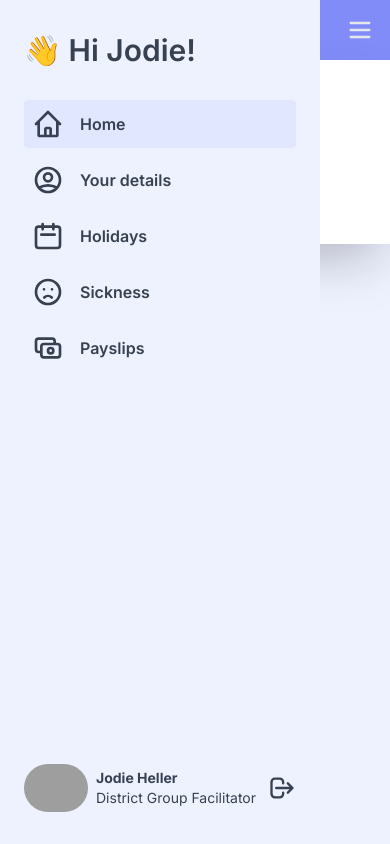
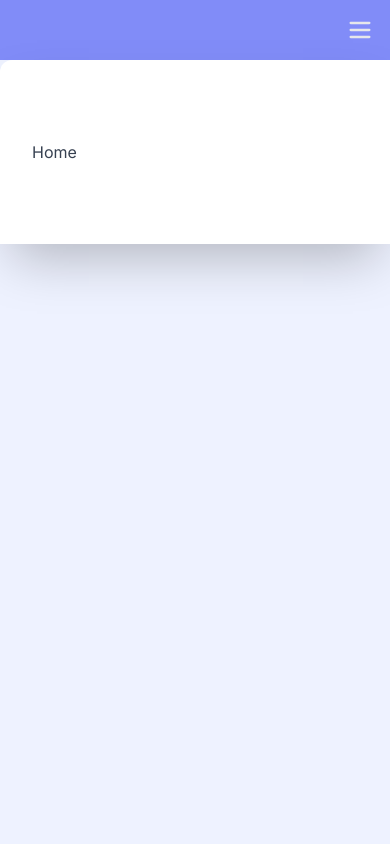
Before and after one commit to tom751/HR, a Vue app: page / in a window 390 px wide. Built offline with nearby package versions, Linux system fonts and the light colour scheme; grey boxes are pictures that could not be loaded.

Commit message:
Fix menu being open by default on mobile

```diff
--- a/src/components/nav/NavBar.vue
+++ b/src/components/nav/NavBar.vue
@@ -1,6 +1,6 @@
 <template>
   <div class="bg-indigo-400 dark:bg-indigo-800 flex justify-end text-gray-200 md:hidden">
-    <button class="focus:bg-indigo-800 dark:focus:bg-indigo-600 focus:ring-0 p-4" @click="showSidebar = !showSidebar">
+    <button class="focus:bg-indigo-800 dark:focus:bg-indigo-600 focus:ring-0 p-4" @click="hideSidebar = !hideSidebar">
       <MenuIcon class="h-7 w-7" />
     </button>
   </div>
@@ -24,7 +24,7 @@
 	  dark:text-gray-200
       md:relative md:translate-x-0
     "
-    :class="{ '-translate-x-full': showSidebar }"
+    :class="{ '-translate-x-full': hideSidebar }"
   >
     <h4 class="text-3xl font-semibold">👋 Hi {{ firstName }}!</h4>
 
@@ -49,5 +49,5 @@ import { computed, ref } from 'vue'
 const store = useStore()
 const firstName = computed(() => store.state.user.firstName)
 
-const showSidebar = ref(false)
+const hideSidebar = ref(true)
 </script>
```
